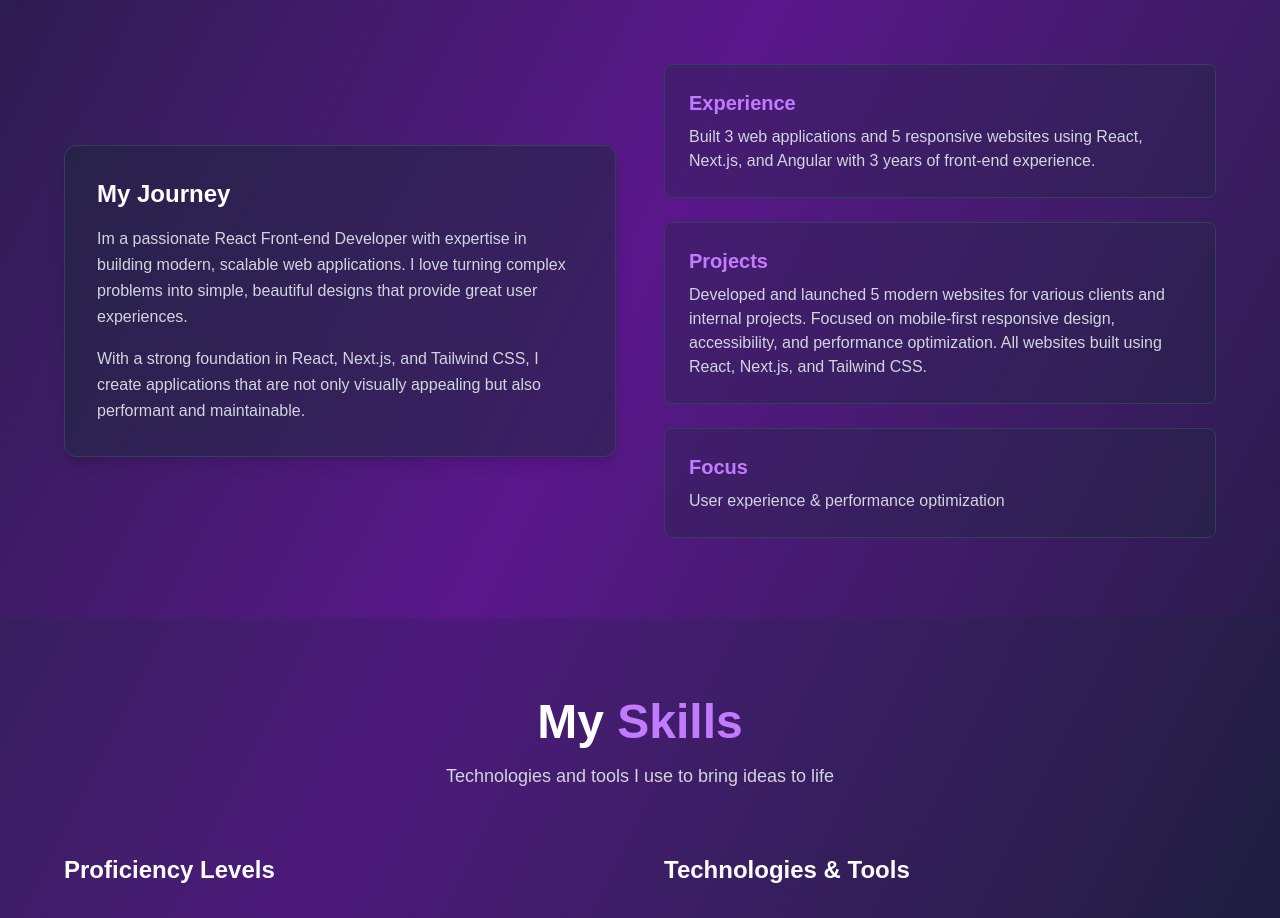
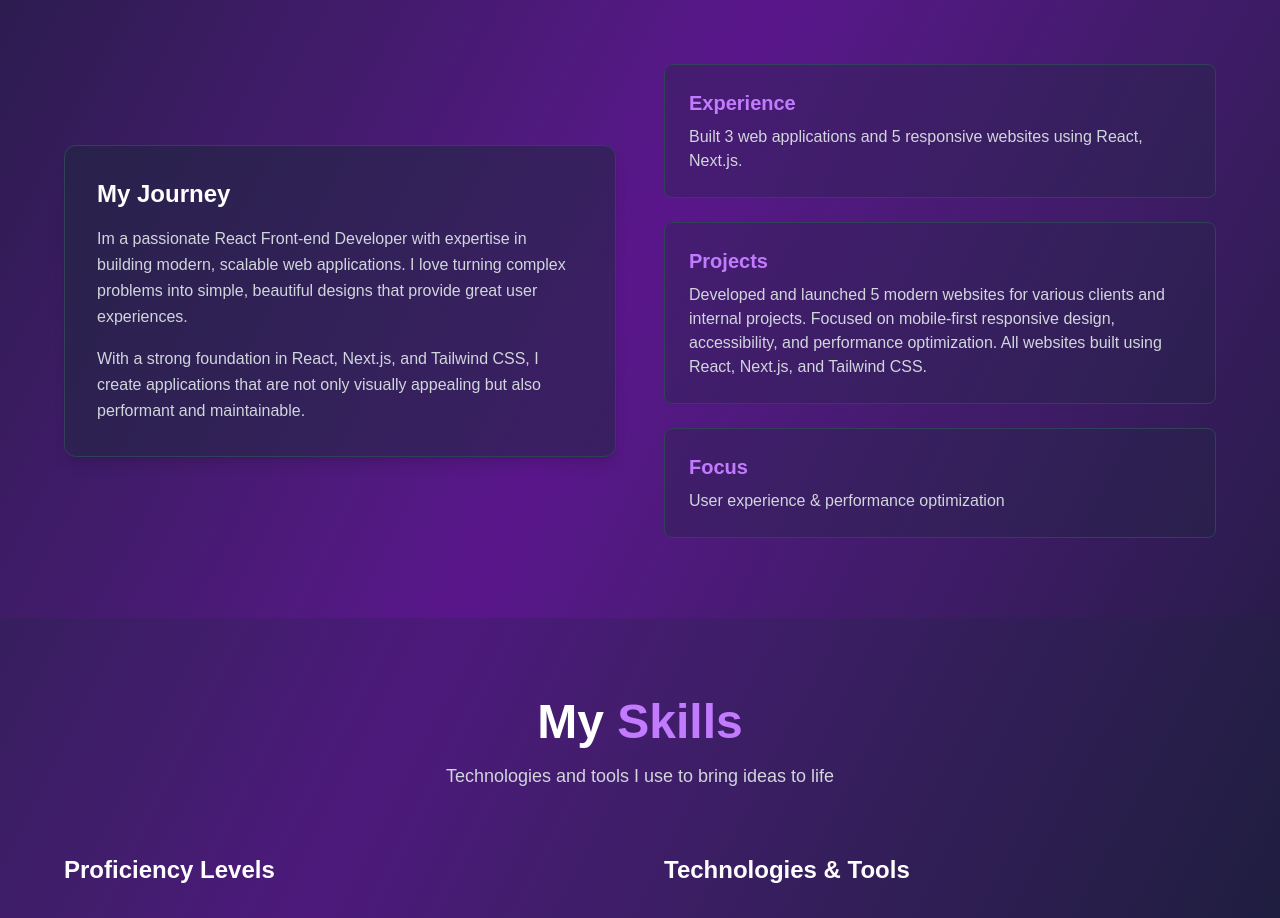
Before and after one commit to bebeAngelo/Portfolio, a Next.js app in the folder my-portfolio/: page / in a window 1280 px wide. Shown: the part 1000-1918 px from the top of the page. Built offline with nearby package versions, Linux system fonts and the light colour scheme.

Commit message:
Change about page

```diff
--- a/my-portfolio/app/portfolio/about.tsx
+++ b/my-portfolio/app/portfolio/about.tsx
@@ -31,7 +31,7 @@ export default function About() {
           <div className="space-y-6">
             <div className="bg-slate-800/30 p-6 rounded-lg border border-slate-700">
               <h4 className="text-xl font-semibold text-purple-400 mb-2">Experience</h4>
-              <p className="text-gray-300">Built 3 web applications and 5 responsive websites using React, Next.js, and Angular with 3 years of front-end experience.</p>
+              <p className="text-gray-300">Built 3 web applications and 5 responsive websites using React, Next.js.</p>
             </div>
             <div className="bg-slate-800/30 p-6 rounded-lg border border-slate-700">
               <h4 className="text-xl font-semibold text-purple-400 mb-2">Projects</h4>
```
